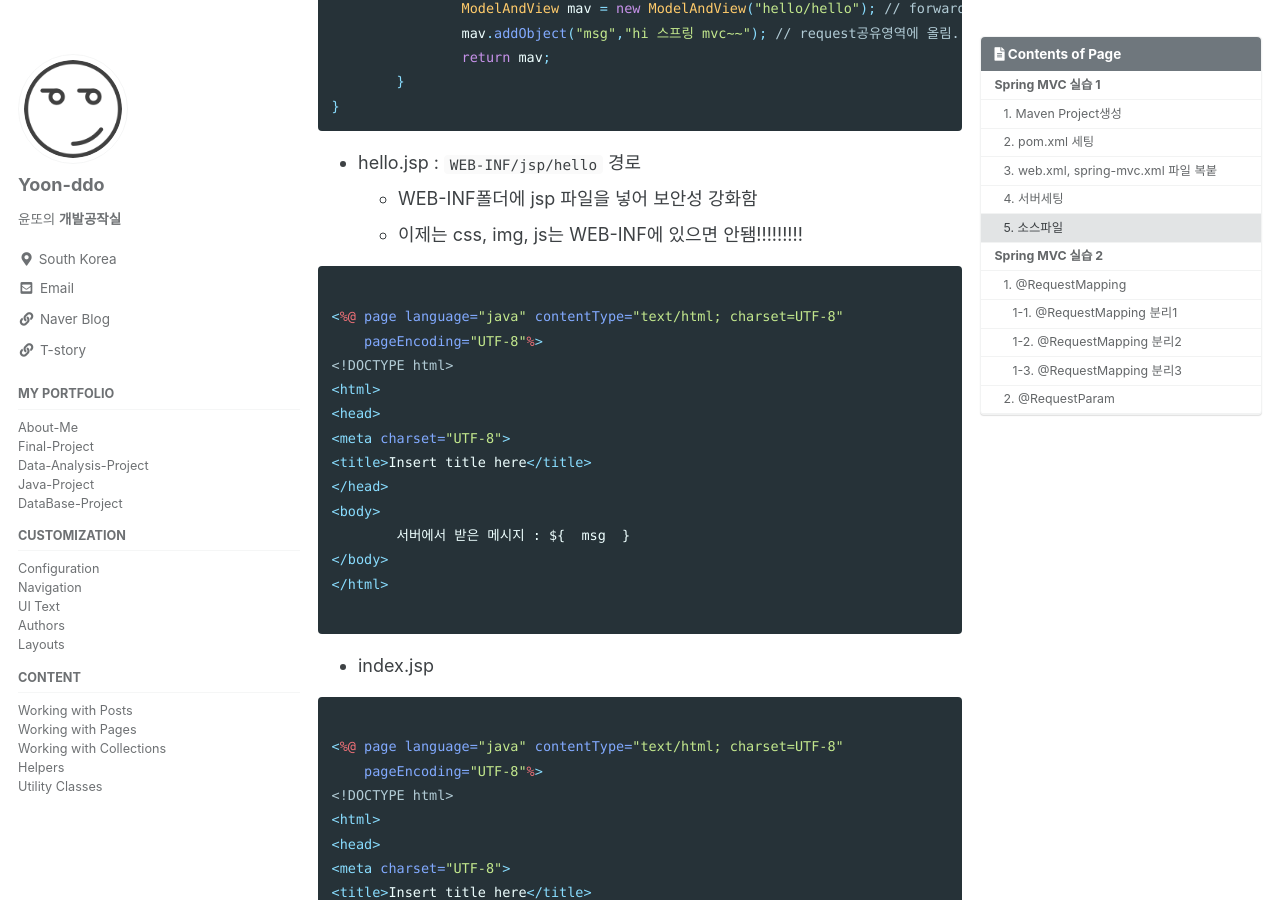
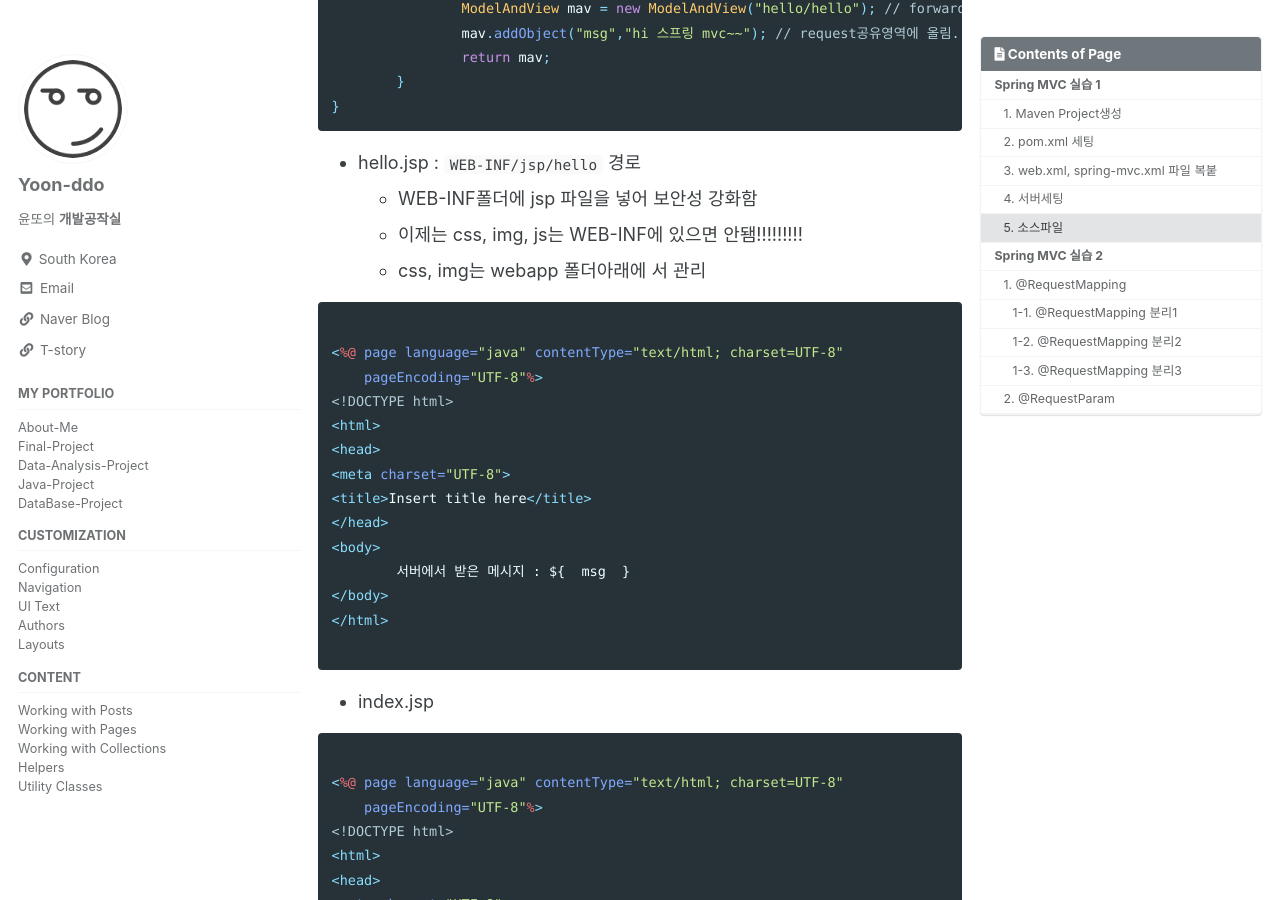
Before and after one commit to Yoon-ddo/Yoon-ddo.github.io, a Jekyll site: the page built from _posts/2021-08-02-Spring05_MVC패턴실습.md, in a window 1280 px wide and 900 px high, scrolled down 4024 px. Built offline with Jekyll 4.4.1, drawn with Linux system fonts in a browser that asks for light colours; cached includes are drawn as plain includes.

Commit message:
Update 2021-08-02-Spring05_MVC패턴실습.md

```diff
--- a/_posts/2021-08-02-Spring05_MVC패턴실습.md
+++ b/_posts/2021-08-02-Spring05_MVC패턴실습.md
@@ -167,6 +167,7 @@ public class HelloController {
 * hello.jsp : `WEB-INF/jsp/hello` 경로
   - WEB-INF폴더에 jsp 파일을 넣어 보안성 강화함
   - 이제는 css, img, js는 WEB-INF에 있으면 안됌!!!!!!!!!
+  - css, img는 webapp 폴더아래에 서 관리
 
 ~~~html
 
```
